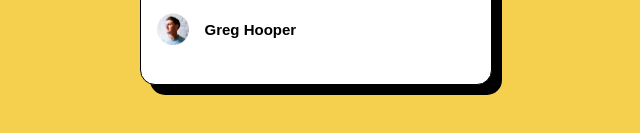
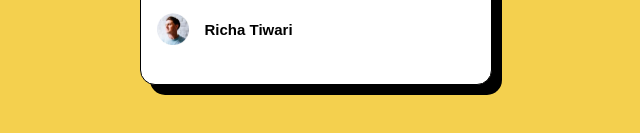
Before and after one commit to RichTiwari/Preview-card, a plain HTML site: page index.html in a window 1280 px wide. Shown: the part 555-688 px from the top of the page, 324-964 px from the left. Drawn offline with Linux system fonts and the light colour scheme; a web font is replaced by a local one.

Commit message:
Avatar name Change

```diff
--- a/index.html
+++ b/index.html
@@ -116,7 +116,7 @@
           presentation.</p>
         <div class="avatar">
           <img class="image-avatar" src="./assets/images/image-avatar.webp" alt="avatar-image">
-          <p class="avatar-name">Greg Hooper</p>
+          <p class="avatar-name">Richa Tiwari</p>
         </div>
       </main>
 
```
